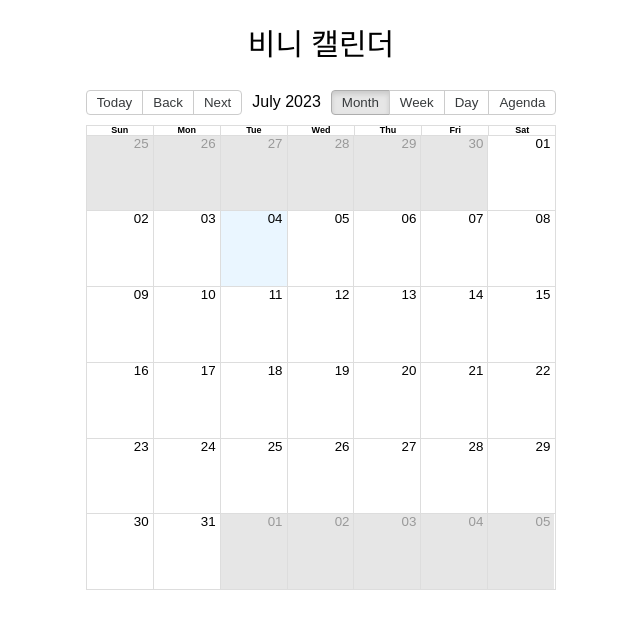
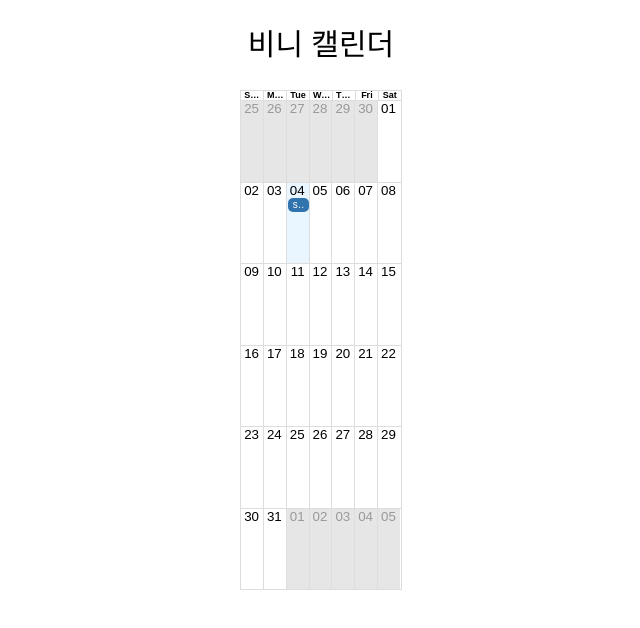
Before and after one commit to Gwasuwon-shot/web-pre-task, a React (Vite) app: page /eun-bean in a window 1280 px wide. Shown: the top 628 px of the page, without its empty margins (319-959 px from the left). Built offline with nearby package versions, Linux system fonts and the light colour scheme; a web font is replaced by a local one.

Commit message:
[ feat ] 캘린더 헤더 컴포넌트 추가, 기본 이벤트 추가

```diff
--- a/src/components/eunBean/BeanCalendar.tsx
+++ b/src/components/eunBean/BeanCalendar.tsx
@@ -2,15 +2,25 @@ import { styled } from "styled-components";
 import { Calendar, momentLocalizer } from "react-big-calendar";
 import moment from "moment";
 import "react-big-calendar/lib/css/react-big-calendar.css";
+import Toolbar from "./customCalendar/Toolbar";
 
 export default function BeanCalendar() {
   moment.locale("ko-KR");
   const localizer = momentLocalizer(moment);
+  const myEventsList = [{ start: new Date(), end: new Date(), title: "special event" }];
+
   return (
     <>
       <Header> 비니 캘린더 </Header>
       <CalendarWrapper>
-        <Calendar localizer={localizer} style={{ height: 500 }} />
+        <Calendar
+          localizer={localizer}
+          style={{ height: 500 }}
+          components={{
+            toolbar: Toolbar,
+          }}
+          events={myEventsList}
+        />
       </CalendarWrapper>
     </>
   );
--- a/src/components/eunBean/Header.tsx
+++ /dev/null
@@ -1,3 +0,0 @@
-export default function Header() {
-  return <div> Header 입니다</div>;
-}
--- /dev/null
+++ b/src/components/eunBean/customCalendar/Toolbar.tsx
@@ -0,0 +1,39 @@
+import { styled } from "styled-components";
+
+export default function Toolbar(props) {
+  const { date } = props;
+
+  const navigate = (action) => {
+    props.onNavigate(action);
+  };
+
+  return (
+    <CalendarWrapper>
+      {/* <div className="rbc-toolbar">
+        <span className="rbc-btn-group">
+          <button type="button" onClick={navigate.bind(null, "TODAY")}>
+            이번달
+          </button>
+          <button type="button" onClick={navigate.bind(null, "PREV")}>
+            이전
+          </button>
+          <span className="rbc-toolbar-label">{`${date.getFullYear()}년 ${
+            date.getMonth() + 1
+          }월`}</span>
+          <button type="button" onClick={navigate.bind(null, "NEXT")}>
+            다음
+          </button>
+        </span>
+      </div> */}
+    </CalendarWrapper>
+  );
+}
+
+const CalendarWrapper = styled.div`
+  .rbc-toolbar {
+    display: flex;
+    justify-content: space-around;
+    width: "500px";
+    background-color: lavender;
+  }
+`;
```
